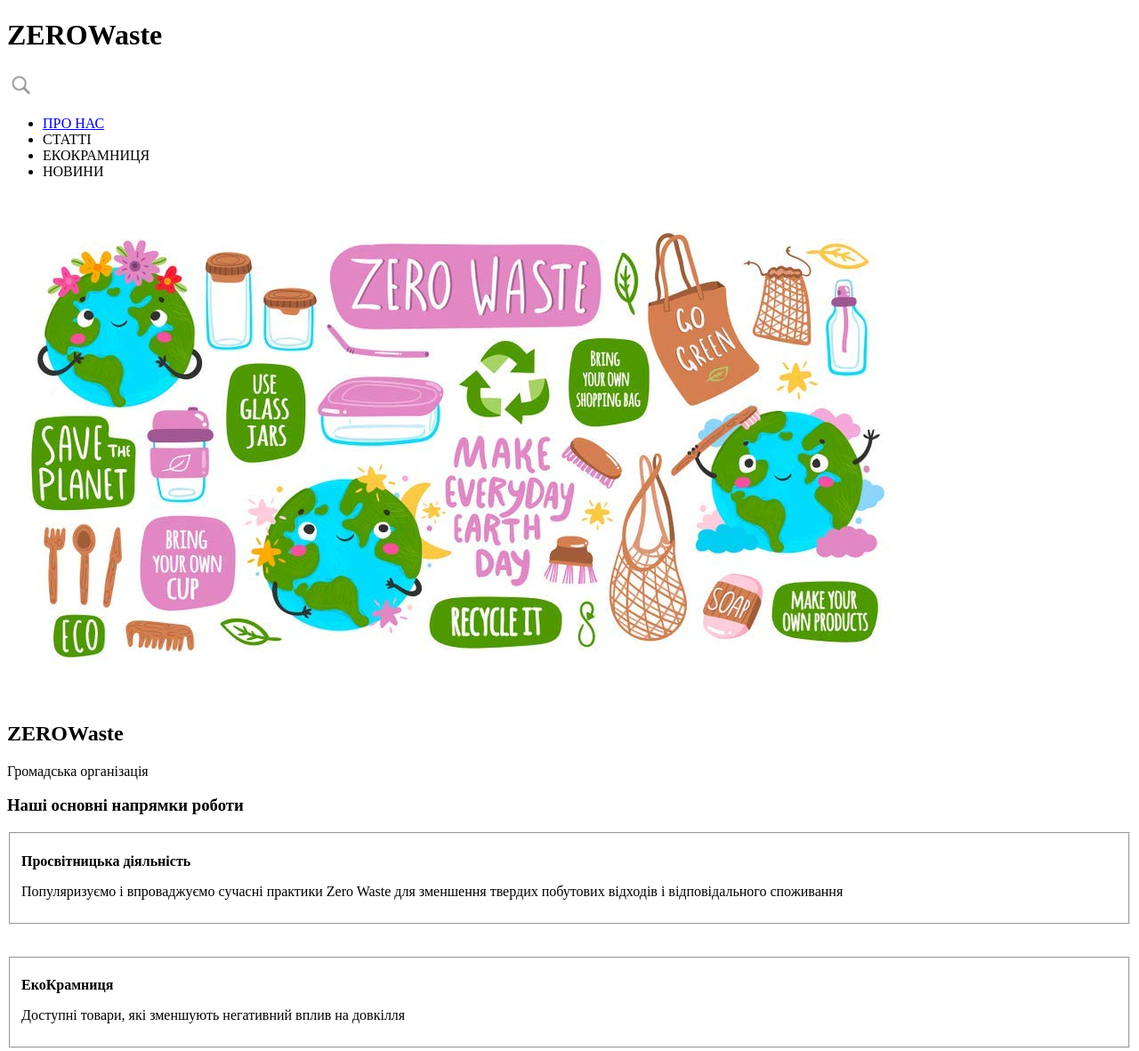
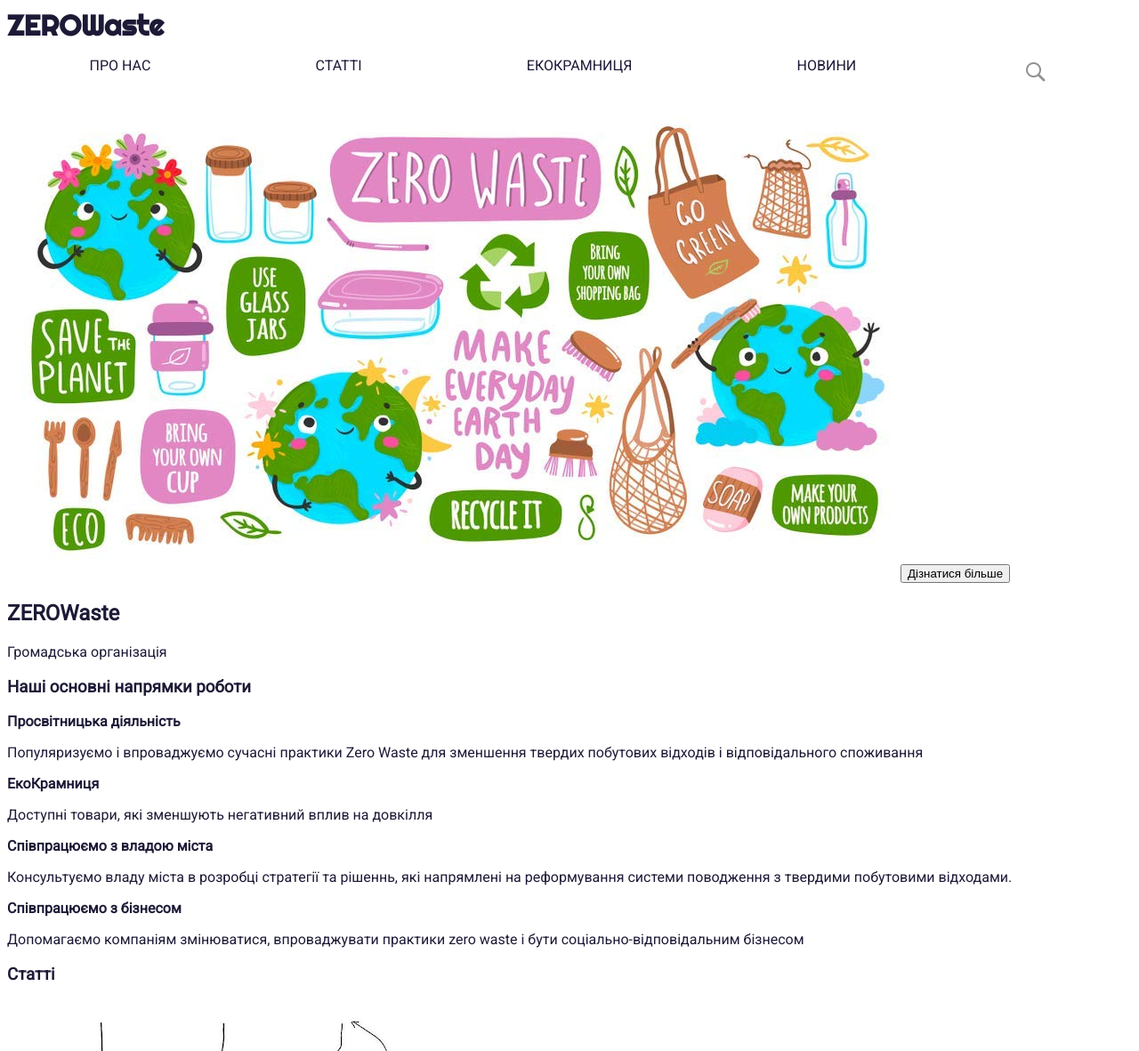
Before and after one commit to ValerieCh/ZeroWaste_site, a plain HTML site: page index.html in a window 1280 px wide. Shown: the top 1181 px of the page at 89% size. Drawn offline with Linux system fonts and the light colour scheme.

Commit message:
css top menu

```diff
--- /dev/null
+++ b/css/index.css
@@ -0,0 +1,37 @@
+@import url('https://fonts.googleapis.com/css2?family=Righteous&family=Roboto&display=swap');
+
+:root {
+    font-family: 'Roboto', sans-serif;
+    --main-color: #1c1a36;
+    --accent-color: white;
+    color: var(--main-color);
+    scroll-behavior: smooth;
+}
+
+header nav h1 {
+    font-family: 'Righteous', cursive;
+    font-size: 2rem;
+    padding: 0;
+    margin: 0;
+}
+
+header nav .search {
+    height: 2rem;
+    width: 2rem;
+}
+
+header nav .top-menu {
+    display: flex;
+    flex-wrap: wrap;
+    justify-content: space-around;
+    text-align: center;
+    list-style: none;
+    padding: 0;
+}
+
+header nav .top-menu li a {
+    text-decoration: none;
+    text-transform: uppercase;
+    color: var(--main-color);
+
+}
--- a/index.html
+++ b/index.html
@@ -1,55 +1,59 @@
 <!DOCTYPE html>
-<html lang="en">
+<html lang="uk">
 <head>
     <meta charset="UTF-8">
     <meta name="viewport" content="width=device-width, initial-scale=1.0">
     <meta http-equiv="X-UA-Compatible" content="ie=edge">
     <title>NGO ZEROWaste</title>
+    <link rel="stylesheet" href="css/index.css">
 </head>
 <body>
     <header>
+        <nav>
             <h1>ZEROWaste</h1>
-        <img src="img/search.png" alt="Пошук на сайті" height="30" width="30">
-        <nav>
-            <ul>
+            <ul class="top-menu">
                 <li><a href="about.html">ПРО НАС</a></li>
                 <li>СТАТТІ</li>
                 <li>ЕКОКРАМНИЦЯ</li>
                 <li>НОВИНИ</li>
+                <li><img class="search" src="img/search.png" alt="Пошук на сайті"></li>
             </ul>
-        <br>
         </nav>
+        <div class="banner">
             <img src="img/zerowaste_header.png" alt="Картинка zero waste">
+            <button class="button">Дізнатися більше</button>
+        </div>
     </header>
 
-    <br>
     <main>
         <h2>ZEROWaste</h2>
         <p>Громадська організація</p>
         <h3>Наші основні напрямки роботи</h3>
 
-        <fieldset>
+        <div>
+            <div>
                 <p><strong>Просвітницька діяльність</strong></p>
                 <p>Популяризуємо і впроваджуємо сучасні практики Zero Waste для зменшення твердих побутових відходів
                    і відповідального споживання</p>
-        </fieldset>
-        <br><br>
-        <fieldset>
+            <div>
+
+            <div>
                 <p><strong>ЕкоКрамниця</strong></p>
                 <p>Доступні товари, які зменшують негативний вплив на довкілля</p>
-        </fieldset>
-        <br><br>
-        <fieldset>
+            </div>
+
+            <div>
                 <p><strong> Співпрацюємо з владою міста</strong></p>
                 <p>Консультуємо владу міста в розробці стратегії та рішеннь,
                    які напрямлені на реформування системи поводження з твердими побутовими відходами.</p>
-        </fieldset>
-        <br><br>
-        <fieldset>
+            </div>
+
+            <div>
                 <p><strong>Співпрацюємо з бізнесом</strong></p>
                 <p>Допомагаємо компаніям змінюватися, впроваджувати практики zero waste і бути соціально-відповідальним бізнесом</p>
-        </fieldset>
-        <br>
+            </div>
+        </div>
+
         <section>
             <h3>Статті</h3>
             <div>
@@ -64,7 +68,6 @@
             </div>
         </section>
 
-        <br><br>
         <section>
             <h3>ЕкоКрамниця</h3>
             <div>
@@ -95,8 +98,6 @@
         </section>
 
     </main>
-
-    <br><br>
 
     <footer>
         <ul>
```
Also changed, not shown: about.html (+5 -8 lines). Lines whose indentation alone changed are shown as unchanged.
